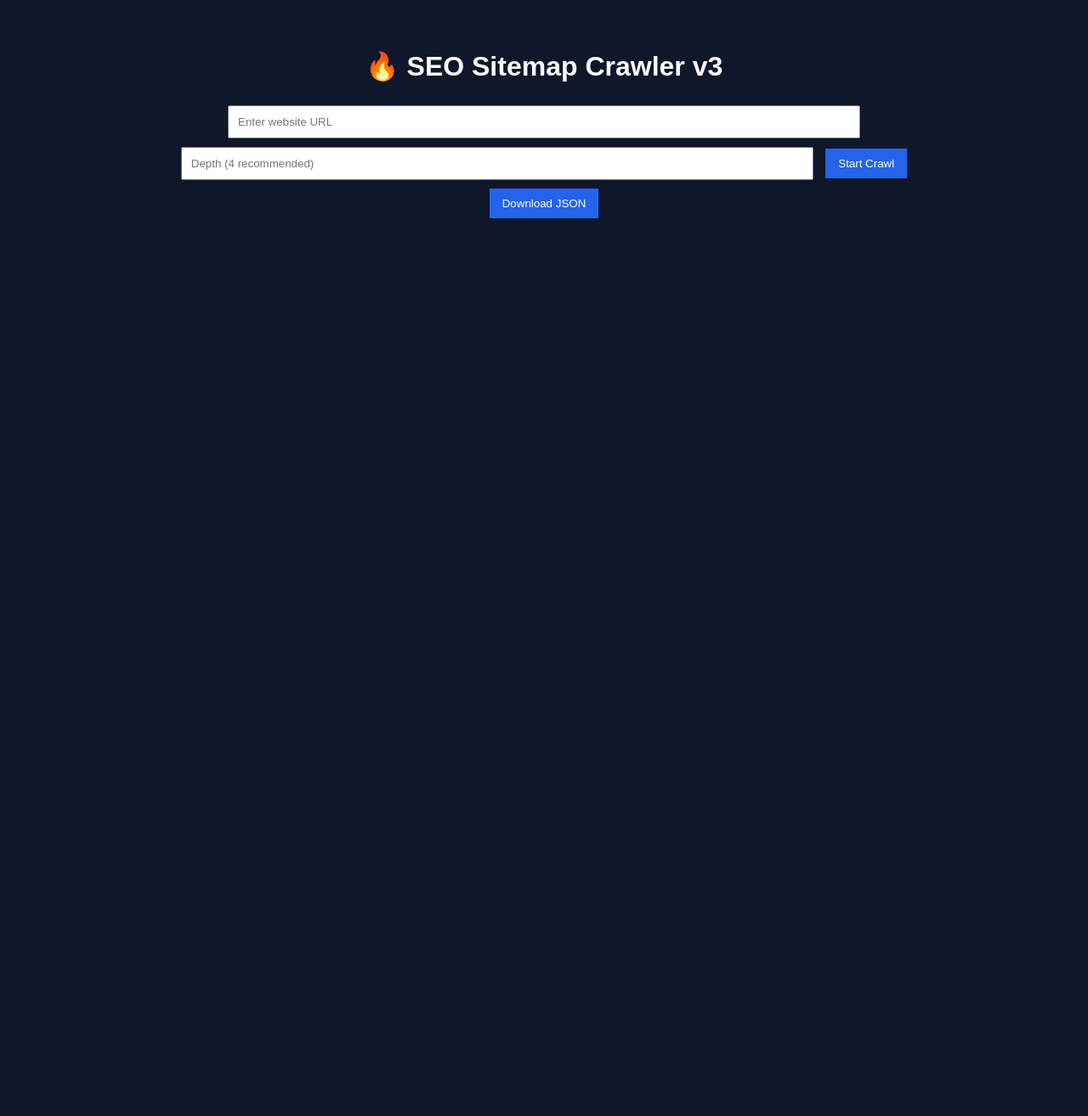
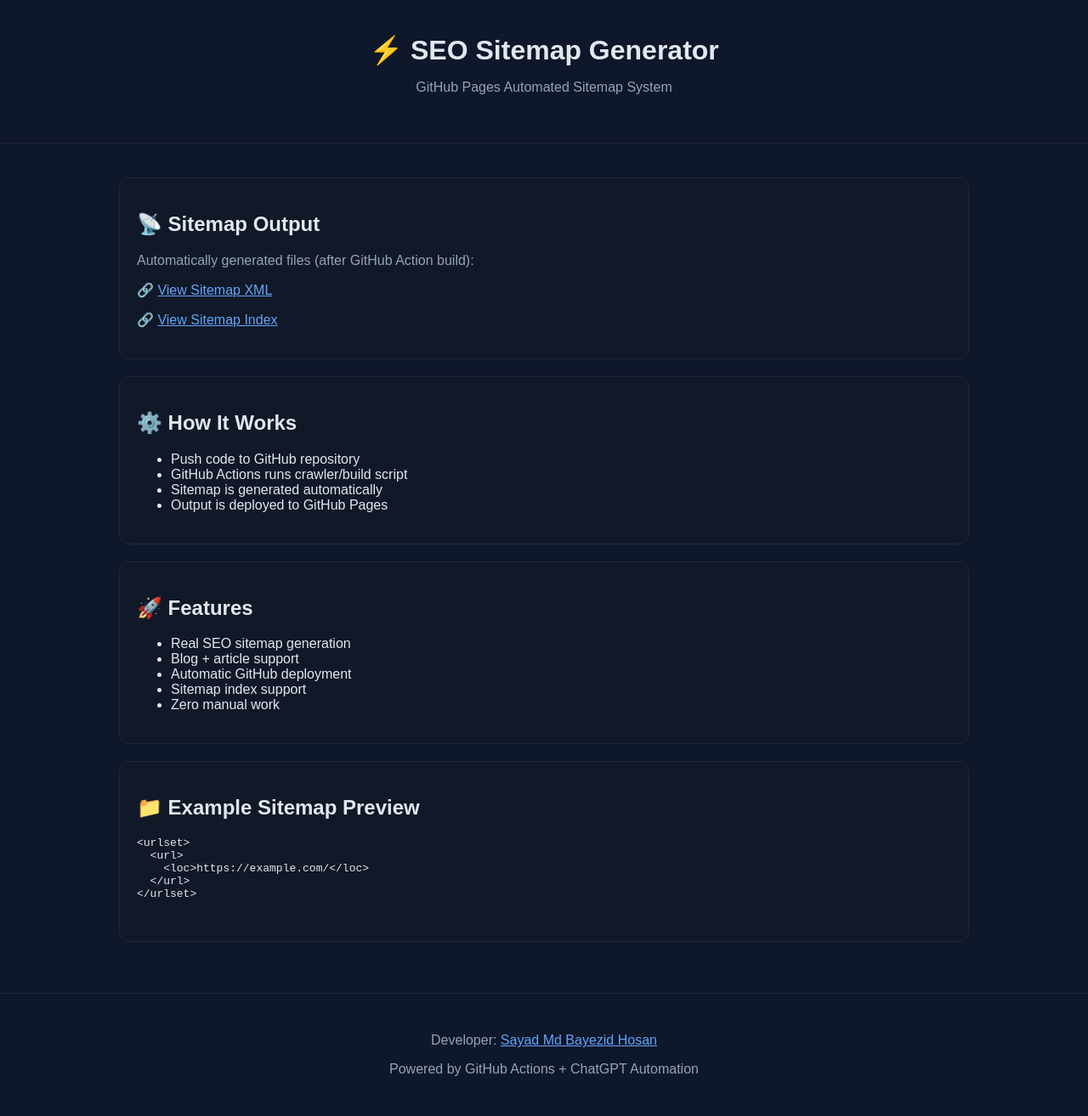
Before and after one commit to bayzed123/SitemapGenerator, a website: page frontend/index.html in a window 1280 px wide. Shown: the whole page at 85% size. Before the commit the page ends 800 px from the top, so only its background shows below. Drawn offline with Linux system fonts and the light colour scheme.

Commit message:
Revamp index.html for SEO Sitemap Generator
Updated the HTML structure and added metadata for SEO. Enhanced styling and added functionality for sitemap generation.

```diff
--- a/frontend/index.html
+++ b/frontend/index.html
@@ -1,26 +1,170 @@
 <!DOCTYPE html>
-<html>
+<html lang="en">
+
 <head>
-<title>SEO Crawler v3</title>
-<link rel="stylesheet" href="style.css">
+    <meta charset="UTF-8">
+    <title>SEO Sitemap Generator Dashboard</title>
+    <meta name="viewport" content="width=device-width, initial-scale=1.0">
+
+    <meta name="description" content="Automatic SEO sitemap generator with GitHub Pages deployment">
+    <meta name="author" content="Sayad Md Bayezid Hosan">
+
+    <style>
+        body {
+            margin: 0;
+            font-family: Arial, sans-serif;
+            background: #0f172a;
+            color: #e2e8f0;
+        }
+
+        header {
+            text-align: center;
+            padding: 40px 20px;
+            border-bottom: 1px solid #1f2937;
+        }
+
+        h1 {
+            margin: 0;
+            font-size: 32px;
+        }
+
+        p {
+            color: #94a3b8;
+        }
+
+        .container {
+            max-width: 1000px;
+            margin: auto;
+            padding: 20px;
+        }
+
+        .card {
+            background: #111827;
+            padding: 20px;
+            margin-top: 20px;
+            border-radius: 12px;
+            border: 1px solid #1f2937;
+        }
+
+        input {
+            width: 70%;
+            padding: 12px;
+            border-radius: 8px;
+            border: none;
+            margin-right: 10px;
+        }
+
+        button {
+            padding: 12px 16px;
+            border: none;
+            border-radius: 8px;
+            cursor: pointer;
+            margin: 5px;
+        }
+
+        .primary {
+            background: #2563eb;
+            color: white;
+        }
+
+        .success {
+            background: #16a34a;
+            color: white;
+        }
+
+        .dark {
+            background: #334155;
+            color: white;
+        }
+
+        a {
+            color: #60a5fa;
+        }
+
+        .links {
+            margin-top: 15px;
+        }
+
+        footer {
+            text-align: center;
+            padding: 30px;
+            border-top: 1px solid #1f2937;
+            margin-top: 40px;
+            color: #94a3b8;
+        }
+    </style>
 </head>
 
 <body>
 
-<div class="box">
-    <h1>🔥 SEO Sitemap Crawler v3</h1>
+<header>
+    <h1>⚡ SEO Sitemap Generator</h1>
+    <p>GitHub Pages Automated Sitemap System</p>
+</header>
 
-    <input id="url" placeholder="Enter website URL">
-    <input id="depth" placeholder="Depth (4 recommended)">
+<div class="container">
 
-    <button onclick="crawl()">Start Crawl</button>
+    <!-- DASHBOARD SECTION -->
+    <div class="card">
+        <h2>📡 Sitemap Output</h2>
 
-    <button onclick="download()">Download JSON</button>
+        <p>Automatically generated files (after GitHub Action build):</p>
 
-    <div id="result"></div>
+        <div class="links">
+            <p>🔗 <a href="sitemap.xml" target="_blank">View Sitemap XML</a></p>
+            <p>🔗 <a href="sitemap-index.xml" target="_blank">View Sitemap Index</a></p>
+        </div>
+    </div>
+
+    <!-- INFO SECTION -->
+    <div class="card">
+        <h2>⚙️ How It Works</h2>
+        <ul>
+            <li>Push code to GitHub repository</li>
+            <li>GitHub Actions runs crawler/build script</li>
+            <li>Sitemap is generated automatically</li>
+            <li>Output is deployed to GitHub Pages</li>
+        </ul>
+    </div>
+
+    <!-- FEATURES -->
+    <div class="card">
+        <h2>🚀 Features</h2>
+        <ul>
+            <li>Real SEO sitemap generation</li>
+            <li>Blog + article support</li>
+            <li>Automatic GitHub deployment</li>
+            <li>Sitemap index support</li>
+            <li>Zero manual work</li>
+        </ul>
+    </div>
+
+    <!-- MANUAL PREVIEW (OPTIONAL STATIC INFO) -->
+    <div class="card">
+        <h2>📁 Example Sitemap Preview</h2>
+        <pre>
+&lt;urlset&gt;
+  &lt;url&gt;
+    &lt;loc&gt;https://example.com/&lt;/loc&gt;
+  &lt;/url&gt;
+&lt;/urlset&gt;
+        </pre>
+    </div>
+
 </div>
 
-<script src="app.js"></script>
+<footer>
+    <p>
+        Developer:
+        <a href="https://www.sayadbayezid.com" target="_blank">
+            Sayad Md Bayezid Hosan
+        </a>
+    </p>
+
+    <p>
+        Powered by GitHub Actions + ChatGPT Automation
+    </p>
+</footer>
 
 </body>
 </html>
```
